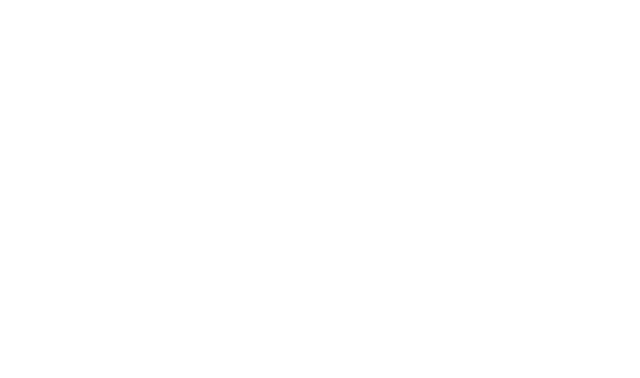
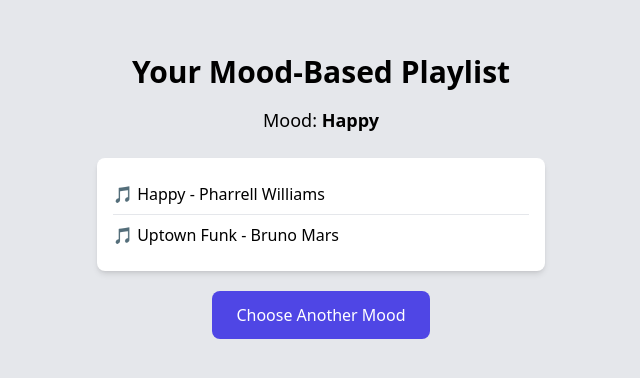
Before and after one commit to RahimjonovBoburjon/mood-playlist, a Vue app: page /playlist in a window 1280 px wide. Shown: the part 204-582 px from the top of the page, without its empty margins (319-959 px from the left). Built offline with nearby package versions, Linux system fonts and the light colour scheme.

Commit message:
Add Pages (Version 1.0)

```diff
--- a/index.html
+++ b/index.html
@@ -1,13 +1,16 @@
 <!doctype html>
 <html lang="en">
+
 <head>
   <meta charset="UTF-8" />
   <link rel="icon" type="image/svg+xml" href="/vite.svg" />
   <meta name="viewport" content="width=device-width, initial-scale=1.0" />
-    <title>Vite + Vue</title>
+  <title>Mood-Based Playlist Generator</title>
 </head>
+
 <body>
   <div id="app"></div>
   <script type="module" src="/src/main.js"></script>
 </body>
+
 </html>
--- a/package.json
+++ b/package.json
@@ -1,7 +1,7 @@
 {
   "name": "mood-playlist",
   "private": true,
-  "version": "0.0.0",
+  "version": "1.0",
   "type": "module",
   "scripts": {
     "dev": "vite",
@@ -9,7 +9,8 @@
     "preview": "vite preview"
   },
   "dependencies": {
-    "vue": "^3.5.13"
+    "vue": "^3.5.13",
+    "vue-router": "^4.5.0"
   },
   "devDependencies": {
     "@vitejs/plugin-vue": "^5.2.1",
--- a/src/App.vue
+++ b/src/App.vue
@@ -1,5 +1,5 @@
 <template>
-
+  <router-view />
 </template>
 
 <script>
@@ -8,6 +8,4 @@
 }
 </script>
 
-<style>
-
-</style>
+<style></style>
--- /dev/null
+++ b/src/views/Home.vue
@@ -0,0 +1,17 @@
+<template>
+    <div class="flex flex-col items-center justify-center h-screen bg-gradient-to-r from-indigo-500 to-purple-500">
+        <h1 class="text-white text-4xl font-bold">Mood-Based Playlist</h1>
+        <router-link to="/mood"
+            class="mt-5 px-6 py-3 bg-white text-indigo-600 font-semibold rounded-lg shadow-lg hover:bg-gray-200">
+            Get Started
+        </router-link>
+    </div>
+</template>
+
+<script>
+export default {
+
+}
+</script>
+
+<style></style>
--- /dev/null
+++ b/src/views/MoodSelect.vue
@@ -0,0 +1,28 @@
+<template>
+    <div class="flex flex-col items-center justify-center h-screen bg-gray-100">
+        <h2 class="text-3xl font-bold mb-6">How are you feeling today?</h2>
+        <div class="grid grid-cols-2 gap-4">
+            <button v-for="mood in moods" :key="mood"
+                class="px-6 py-4 bg-blue-500 text-white rounded-lg hover:bg-blue-600" @click="selectMood(mood)">
+                {{ mood }}
+            </button>
+        </div>
+    </div>
+</template>
+
+<script>
+export default {
+    data() {
+        return {
+            moods: ['Happy', 'Relaxed', 'Energetic', 'Sad'],
+        };
+    },
+    methods: {
+        selectMood(mood) {
+            this.$router.push(`/playlist?mood=${mood}`);
+        },
+    },
+};
+</script>
+
+<style></style>
--- /dev/null
+++ b/src/views/Playlist.vue
@@ -0,0 +1,49 @@
+<template>
+    <div class="flex flex-col items-center justify-center min-h-screen bg-gray-200">
+        <h2 class="text-3xl font-bold mb-4">Your Mood-Based Playlist</h2>
+        <p class="text-lg mb-6">Mood: <span class="font-semibold">{{ mood }}</span></p>
+
+        <div v-if="loading">Loading...</div>
+        <ul v-else class="w-full max-w-md bg-white p-4 rounded-lg shadow-md">
+            <li v-for="(song, index) in songs" :key="index" class="py-2 border-b last:border-none">
+                🎵 {{ song.name }} - {{ song.artist }}
+            </li>
+        </ul>
+
+        <router-link to="/mood" class="mt-5 px-6 py-3 bg-indigo-600 text-white rounded-lg hover:bg-indigo-700">
+            Choose Another Mood
+        </router-link>
+    </div>
+</template>
+
+<script>
+import { ref, onMounted } from 'vue';
+import { useRoute } from 'vue-router';
+
+export default {
+    setup() {
+        const route = useRoute();
+        const mood = ref(route.query.mood || 'Happy');
+        const songs = ref([]);
+        const loading = ref(true);
+
+        const songDatabase = {
+            Happy: [{ name: 'Happy', artist: 'Pharrell Williams' }, { name: 'Uptown Funk', artist: 'Bruno Mars' }],
+            Relaxed: [{ name: 'Weightless', artist: 'Marconi Union' }, { name: 'Sunset Lover', artist: 'Petit Biscuit' }],
+            Energetic: [{ name: 'Eye of the Tiger', artist: 'Survivor' }, { name: 'Stronger', artist: 'Kanye West' }],
+            Sad: [{ name: 'Someone Like You', artist: 'Adele' }, { name: 'Fix You', artist: 'Coldplay' }],
+        };
+
+        onMounted(() => {
+            setTimeout(() => {
+                songs.value = songDatabase[mood.value] || [];
+                loading.value = false;
+            }, 1000);
+        });
+
+        return { mood, songs, loading };
+    },
+};
+</script>
+
+<style scoped></style>
--- a/vite.config.js
+++ b/vite.config.js
@@ -3,5 +3,11 @@
 
 // https://vite.dev/config/
 export default defineConfig({
+  base: '/',
   plugins: [vue()],
+  server: {
+    host: '0.0.0.0',
+    port: 8080,
+    open: true,
+  },
 })
```
Also changed, not shown: src/main.js (+7 -4 lines), src/router/index.js (added, +17 -0 lines), 1 other file (tests, documents, lock files or other folders). Lines whose indentation alone changed are shown as unchanged.
